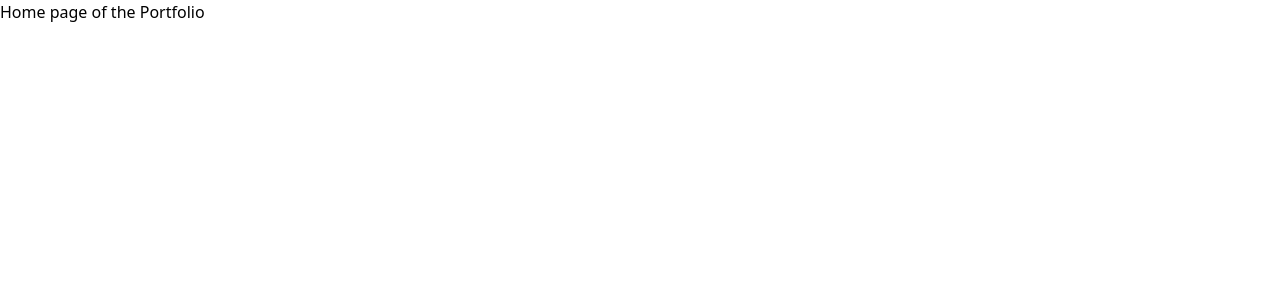
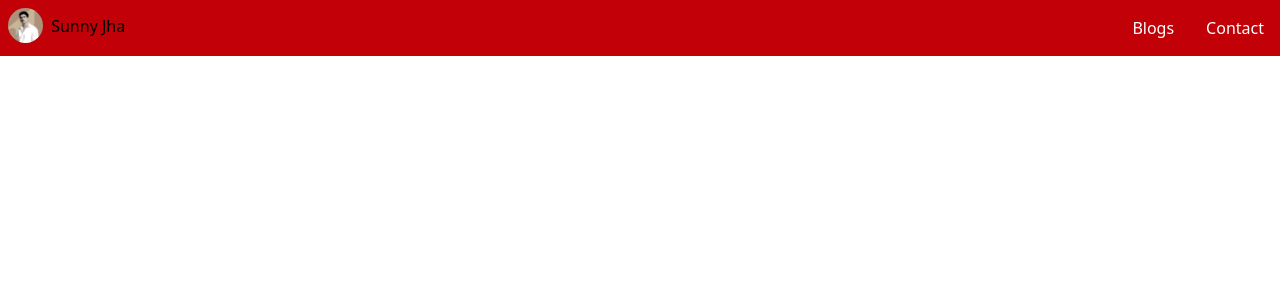
Before and after one commit to sunnyJha08/Portfolio, a React (Vite) app: page / in a window 1280 px wide. Shown: the top 300 px of the page. Built offline with nearby package versions, Linux system fonts and the light colour scheme.

Commit message:
Adding the Header component at the start of the home page

```diff
--- a/src/components/Header.jsx
+++ b/src/components/Header.jsx
@@ -1,7 +1,28 @@
+import { Link } from "react-router-dom";
+
 const Header = () => {
-    return (
-        <p>This is a paragraph from the Header UI component from the /components/UI/...</p>
-    )
-}
+  return (
+    <div className="bg-red-700 max-w-full">
+      <nav className="flex">
+        <div className="w-2/4">
+          <a
+            className="w-max h-auto flex items-center gap-2 p-2"
+            href="http://localhost:5173/">
+            <img
+              src="../../../public/assets/logo.png"
+              alt="Logo"
+              className="h-auto max-w-[2.2rem]  rounded-full"
+            />
+            <p>Sunny Jha</p>
+          </a>
+        </div>
+        <div className="w-2/4 flex justify-end items-center gap-8 p-4 text-white">
+          <Link to="http://localhost:5173/blogs">Blogs</Link>
+          <button className="cursor-pointer">Contact</button>
+        </div>
+      </nav>
+    </div>
+  );
+};
 
 export default Header;
--- a/src/pages/Home.jsx
+++ b/src/pages/Home.jsx
@@ -1,5 +1,9 @@
 import Header from "../components/Header";
 
 export default function Home() {
-  return <h1>Home page of the Portfolio</h1>;
+  return (
+    <div>
+      <Header />
+    </div>
+  );
 }
```
Also changed, not shown: public/assets/logo.png.
